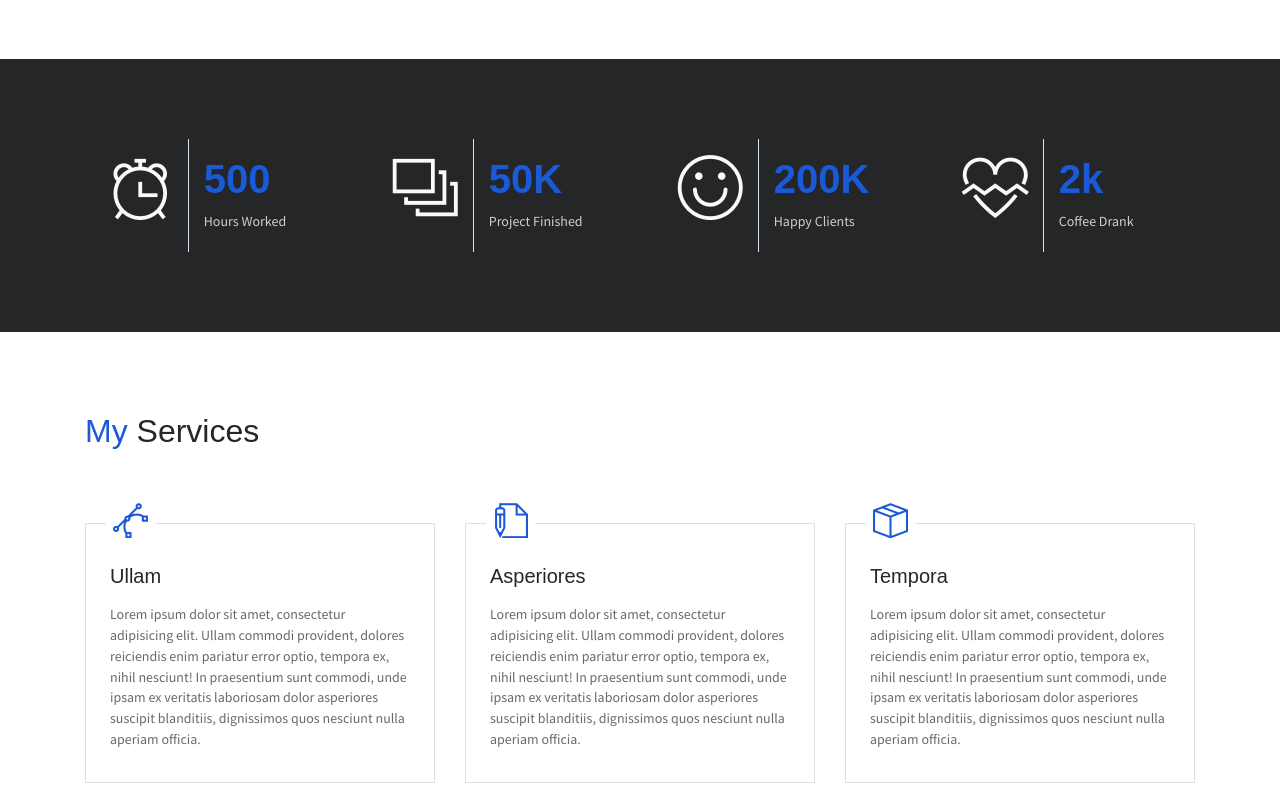
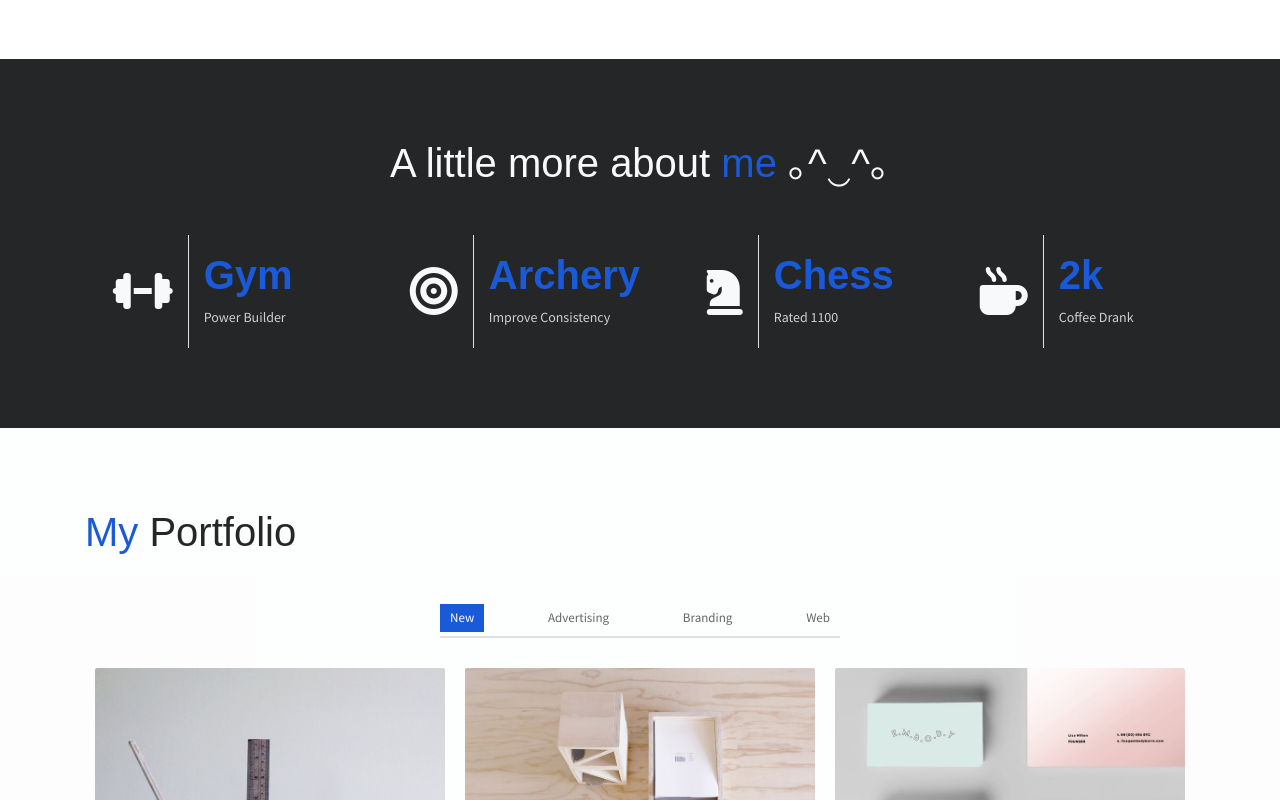
Before and after one commit to tamimalmahdi/talmahdi, a plain HTML site: page index.html in a window 1280 px wide. Shown: the part 2220-3020 px from the top of the page. Drawn offline with Linux system fonts and the light colour scheme.

Commit message:
Hide services, add hobbies

```diff
--- a/index.html
+++ b/index.html
@@ -11,6 +11,7 @@
     <link rel="stylesheet" href="assets/vendors/themify-icons/css/themify-icons.css">
     <!-- Bootstrap + main styles -->
 	<link rel="stylesheet" href="assets/css/styles.css">
+    <link rel="stylesheet" href="https://cdnjs.cloudflare.com/ajax/libs/font-awesome/6.2.1/css/all.min.css" />
 </head>
 <body data-spy="scroll" data-target=".navbar" data-offset="40" id="home">
     <!-- <a href="components.html" class="btn btn-primary btn-component" data-spy="affix" data-offset-top="600"><i class="ti-shift-left-alt"></i> Components</a> -->
@@ -189,11 +190,11 @@
                         <div class="card-body pb-2">
                            <h6>HTML &amp; CSS</h6>
                             <div class="progress mb-3">
-                                <div class="progress-bar bg-danger" role="progressbar" style="width: 97%" aria-valuenow="25" aria-valuemin="0" aria-valuemax="100"></div>
+                                <div class="progress-bar bg-danger" role="progressbar" style="width: 98%" aria-valuenow="25" aria-valuemin="0" aria-valuemax="100"></div>
                             </div>
                             <h6>JavaScript</h6>
                             <div class="progress mb-3">
-                                <div class="progress-bar bg-danger" role="progressbar" style="width: 85%" aria-valuenow="25" aria-valuemin="0" aria-valuemax="100"></div>
+                                <div class="progress-bar bg-danger" role="progressbar" style="width: 90%" aria-valuenow="25" aria-valuemin="0" aria-valuemax="100"></div>
                             </div>
                             <h6>React</h6>
                             <div class="progress mb-3">
@@ -241,45 +242,50 @@
     </section>
 
     <section class="section bg-dark text-center">
+        <h1 class="mb-5 text-light">A little more about <span class="text-danger">me</span> ｡^‿^｡</h1>
         <div class="container">
             <div class="row text-center">
                 <div class="col-md-6 col-lg-3">
                     <div class="row ">
                         <div class="col-5 text-right text-light border-right py-3">
-                            <div class="m-auto"><i class="ti-alarm-clock icon-xl"></i></div>
+                            <!-- <div class="m-auto"><i class="ti-alarm-clock icon-xl"></i></div> -->
+                            <div class="m-auto pt-3"><i class="fa-solid fa-dumbbell fa-3x"></i></div>
                         </div>
                         <div class="col-7 text-left py-3">
-                            <h1 class="text-danger font-weight-bold font40">500</h1>
-                            <p class="text-light mb-1">Hours Worked</p>
+                            <h1 class="text-danger font-weight-bold font40">Gym</h1>
+                            <p class="text-light mb-1">Power Builder</p>
                         </div>
                     </div>
                 </div>
                 <div class="col-md-6 col-lg-3">
                     <div class="row">
                         <div class="col-5 text-right text-light border-right py-3">
-                            <div class="m-auto"><i class="ti-layers-alt icon-xl"></i></div>
+                            <!-- <div class="m-auto"><i class="ti-layers-alt icon-xl"></i></div> -->
+                            <div class="m-auto pt-3"><i class="fa-solid fa-bullseye fa-3x"></i></div>
                         </div>
                         <div class="col-7 text-left py-3">
-                            <h1 class="text-danger font-weight-bold font40">50K</h1>
-                            <p class="text-light mb-1">Project Finished</p>
+                            <h1 class="text-danger font-weight-bold font40">Archery</h1>
+                            <p class="text-light mb-1">Improve Consistency</p>
+                        </div>
+                    </div>
+                </div>
+                <div class="col-md-6 col-lg-3">
+                    <div class="row ">
+                        <div class="col-5 text-right text-light border-right py-3">
+                            <!-- <div class="m-auto"><i class="ti-alarm-clock icon-xl"></i></div> -->
+                            <div class="m-auto pt-3"><i class="fa-solid fa-chess-knight fa-3x"></i></div>
+                        </div>
+                        <div class="col-7 text-left py-3">
+                            <h1 class="text-danger font-weight-bold font40">Chess</h1>
+                            <p class="text-light mb-1">Rated 1100</p>
                         </div>
                     </div>
                 </div>
                 <div class="col-md-6 col-lg-3">
                     <div class="row">
                         <div class="col-5 text-right text-light border-right py-3">
-                            <div class="m-auto"><i class="ti-face-smile icon-xl"></i></div>
-                        </div>
-                        <div class="col-7 text-left py-3">
-                            <h1 class="text-danger font-weight-bold font40">200K</h1>
-                            <p class="text-light mb-1">Happy Clients</p>
-                        </div>
-                    </div>
-                </div>
-                <div class="col-md-6 col-lg-3">
-                    <div class="row">
-                        <div class="col-5 text-right text-light border-right py-3">
-                            <div class="m-auto"><i class="ti-heart-broken icon-xl"></i></div>
+                            <!-- <div class="m-auto"><i class="ti-heart-broken icon-xl"></i></div> -->
+                            <div class="m-auto pt-3"><i class="fa-solid fa-mug-hot fa-3x"></i></div>
                         </div>
                         <div class="col-7 text-left py-3">
                             <h1 class="text-danger font-weight-bold font40">2k</h1>
@@ -291,7 +297,7 @@
         </div>
     </section>
 
-    <section class="section" id="service">
+    <!-- <section class="section" id="service">
         <div class="container">
             <h2 class="mb-5 pb-4"><span class="text-danger">My</span> Services</h2>
             <div class="row">
@@ -363,7 +369,7 @@
                 </div>
             </div>
         </div>
-    </section>
+    </section> -->
 
     <!--
     <section class="section bg-custom-gray" id="price">
@@ -442,12 +448,13 @@
         </div>
     </section>
     -->
-    <section class="section bg-dark py-5">
+
+    <!-- <section class="section bg-dark py-5">
         <div class="container text-center">
             <h2 class="text-light mb-5 font-weight-normal">I Am Available For FreeLance</h2>
             <button class="btn bg-primary w-lg text-white">Hire me</button>
         </div>
-    </section>
+    </section> -->
 
     <!-- Portfolio Section -->
     <section class="section bg-custom-gray" id="portfolio">
@@ -711,12 +718,11 @@
     <div class="section contact" id="contact">
         <div id="map" class="map"></div>
         <div class="container">
+            <p class="text-white w-75"> If you have an intriguing opportunity available in the South-East and London region, do not hesitate to contact me by submitting a message with the company name and the specific job description through the provided form.</p>
             <div class="row">
                 <div class="col-lg-8">
                     <div class="contact-form-card">
                         <h4 class="contact-title">Send me a message</h4>
-                        <p> If you have an intriguing opportunity available in the South-East and London region, do not hesitate to contact me by submitting a message with the company name and the specific job description through the provided form.
-                        </p>
                         <form action="https://formspree.io/f/xrgopgky" target="_blank" method="post">
                             <div class="form-group">
                                 <input  class="form-control" type="text" name="name" placeholder="Name *" required>
```
